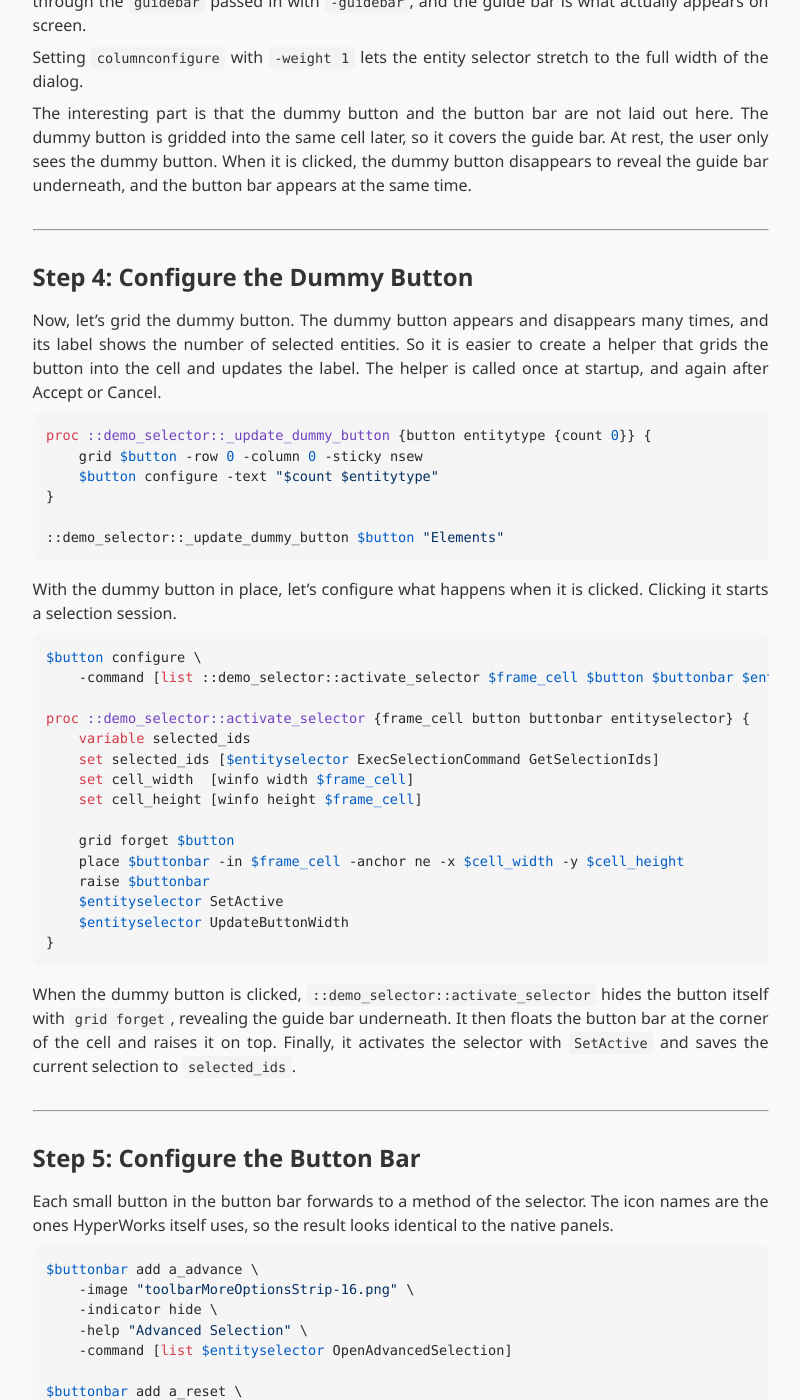
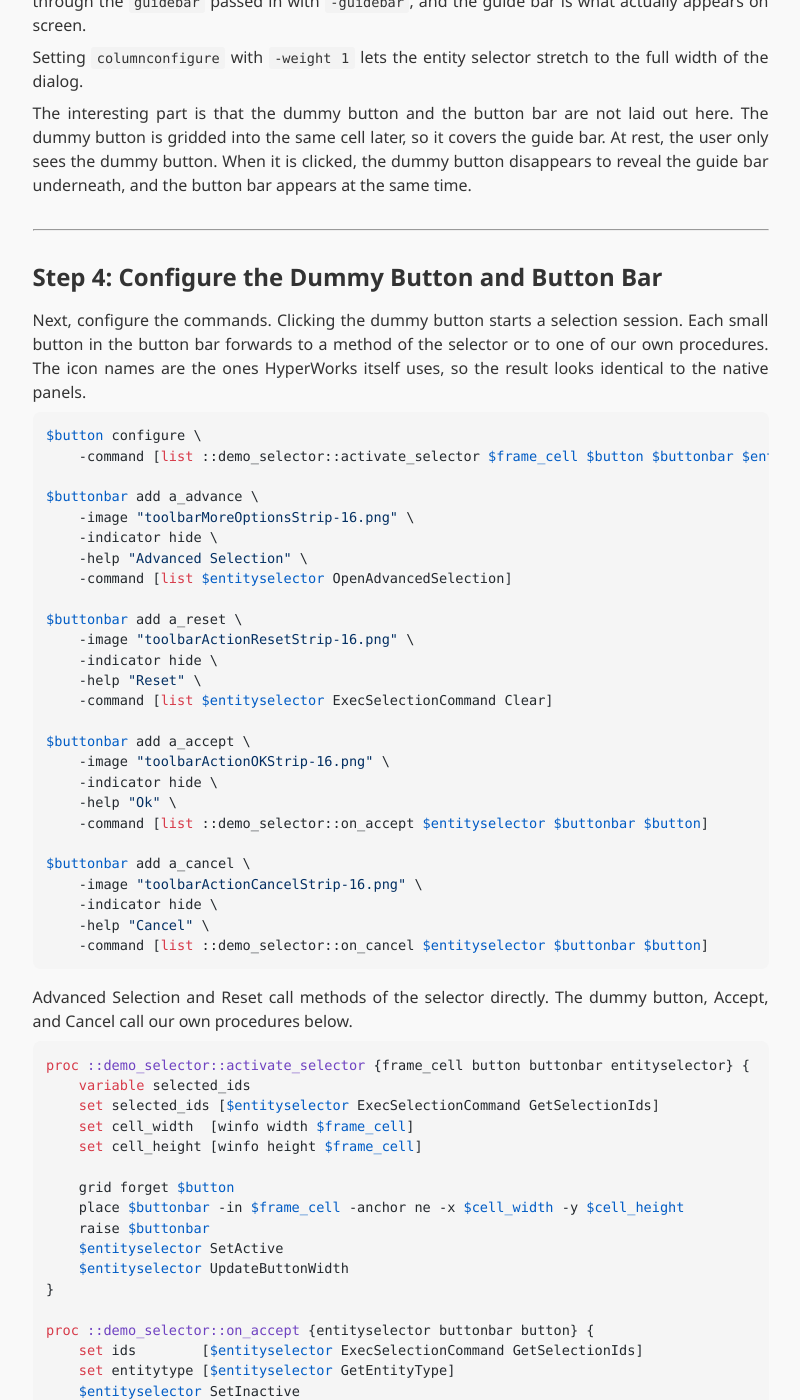
Before and after one commit to wyatthoho/wyatthoho.github.io, a Jekyll site: the page built from _cae_hacks/hypermesh-extension-entityselector.md, in a window 1280 px wide and 1400 px high, scrolled down 2814 px. Shown: the whole window, without its empty margins (232-1032 px from the left). Built offline with Jekyll 4.4.1, drawn with Linux system fonts in a browser that asks for light colours; some of the changed text lies outside the part shown.

Commit message:
Merge dummy button and button bar steps in entity selector note
Group the command setup, procedures, and helper into Step 4, rewrite
the surrounding text to follow the new code order, and renumber the
final step.

Co-Authored-By: Claude Opus 5.5 <noreply@anthropic.com>

````diff
--- a/_cae_hacks/hypermesh-extension-entityselector.md
+++ b/_cae_hacks/hypermesh-extension-entityselector.md
@@ -110,50 +110,14 @@ The interesting part is that the dummy button and the button bar are not laid ou
 
 ---
 
-## Step 4: Configure the Dummy Button
+## Step 4: Configure the Dummy Button and Button Bar
 
-Now, let's grid the dummy button. The dummy button appears and disappears many times, and its label shows the number of selected entities. So it is easier to create a helper that grids the button into the cell and updates the label. The helper is called once at startup, and again after Accept or Cancel.
-
-```tcl
-proc ::demo_selector::_update_dummy_button {button entitytype {count 0}} {
-    grid $button -row 0 -column 0 -sticky nsew
-    $button configure -text "$count $entitytype"
-}
-
-::demo_selector::_update_dummy_button $button "Elements"
-```
-
-With the dummy button in place, let's configure what happens when it is clicked. Clicking it starts a selection session.
+Next, configure the commands. Clicking the dummy button starts a selection session. Each small button in the button bar forwards to a method of the selector or to one of our own procedures. The icon names are the ones HyperWorks itself uses, so the result looks identical to the native panels.
 
 ```tcl
 $button configure \
     -command [list ::demo_selector::activate_selector $frame_cell $button $buttonbar $entityselector]
 
-proc ::demo_selector::activate_selector {frame_cell button buttonbar entityselector} {
-    variable selected_ids
-    set selected_ids [$entityselector ExecSelectionCommand GetSelectionIds]
-    set cell_width  [winfo width $frame_cell]
-    set cell_height [winfo height $frame_cell]
-
-    grid forget $button
-    place $buttonbar -in $frame_cell -anchor ne -x $cell_width -y $cell_height
-    raise $buttonbar
-    $entityselector SetActive
-    $entityselector UpdateButtonWidth
-}
-```
-
-When the dummy button is clicked, `::demo_selector::activate_selector` hides the button itself with `grid forget`, revealing the guide bar underneath. It then floats the button bar at the corner of the cell and raises it on top. Finally, it activates the selector with `SetActive` and saves the current selection to `selected_ids`.
-
----
-
-## Step 5: Configure the Button Bar
-
-Each small button in the button bar forwards to a method of the selector.
-The icon names are the ones HyperWorks itself uses,
-so the result looks identical to the native panels.
-
-```tcl
 $buttonbar add a_advance \
     -image "toolbarMoreOptionsStrip-16.png" \
     -indicator hide \
@@ -179,13 +143,22 @@ $buttonbar add a_cancel \
     -command [list ::demo_selector::on_cancel $entityselector $buttonbar $button]
 ```
 
-Advanced Selection and Reset need no extra code.
-Accept and Cancel have to switch the UI back to the dummy button,
-so they call our own procedures.
-
-### Accept
+Advanced Selection and Reset call methods of the selector directly. The dummy button, Accept, and Cancel call our own procedures below.
 
 ```tcl
+proc ::demo_selector::activate_selector {frame_cell button buttonbar entityselector} {
+    variable selected_ids
+    set selected_ids [$entityselector ExecSelectionCommand GetSelectionIds]
+    set cell_width  [winfo width $frame_cell]
+    set cell_height [winfo height $frame_cell]
+
+    grid forget $button
+    place $buttonbar -in $frame_cell -anchor ne -x $cell_width -y $cell_height
+    raise $buttonbar
+    $entityselector SetActive
+    $entityselector UpdateButtonWidth
+}
+
 proc ::demo_selector::on_accept {entityselector buttonbar button} {
     set ids        [$entityselector ExecSelectionCommand GetSelectionIds]
     set entitytype [$entityselector GetEntityType]
@@ -194,14 +167,7 @@ proc ::demo_selector::on_accept {entityselector buttonbar button} {
     ::demo_selector::_update_dummy_button $button $entitytype [llength $ids]
     raise $button
 }
-```
 
-Read the selection, deactivate the selector, remove the button bar,
-and bring the dummy button back with the new count as its label.
-
-### Cancel
-
-```tcl
 proc ::demo_selector::on_cancel {entityselector buttonbar button} {
     variable selected_ids
     $entityselector ExecSelectionCommand Clear
@@ -216,18 +182,30 @@ proc ::demo_selector::on_cancel {entityselector buttonbar button} {
 }
 ```
 
-The selector has no built-in "undo" for a selection session.
-So Cancel clears whatever was picked and re-selects the ids saved at the start,
-using `SelectByAdvanced "by id"`.
-The rest is identical to Accept, except that the count comes from `selected_ids`.
+`activate_selector` hides the dummy button itself with `grid forget`, revealing the guide bar underneath. It then floats the button bar at the corner of the cell and raises it on top. Finally, it activates the selector with `SetActive` and saves the current selection to `selected_ids`.
+
+`on_accept` reads the new selection, deactivates the selector, and removes the button bar. The dummy button then comes back with the new count as its label.
+
+`on_cancel` does the same, except that it restores the previous selection first. The selector has no built-in "undo" for a selection session. So Cancel clears whatever was picked and re-selects the ids saved in `selected_ids` with `SelectByAdvanced "by id"`.
+
+Both `on_accept` and `on_cancel` bring back the dummy button with the helper below. It grids the button into the cell and updates its label with the entity type and count. It is also called once at startup (Step 5).
+
+```tcl
+proc ::demo_selector::_update_dummy_button {button entitytype {count 0}} {
+    grid $button -row 0 -column 0 -sticky nsew
+    $button configure -text "$count $entitytype"
+}
+```
 
 ---
 
-## Step 6: Show the Dialog
+## Step 5: Show the Dialog
 
 At the end of `::demo_selector::launch`, initialize the dummy button, then post the dialog:
 
 ```tcl
+::demo_selector::_update_dummy_button $button "Elements"
+
 $dialog post
 ```
 
````
